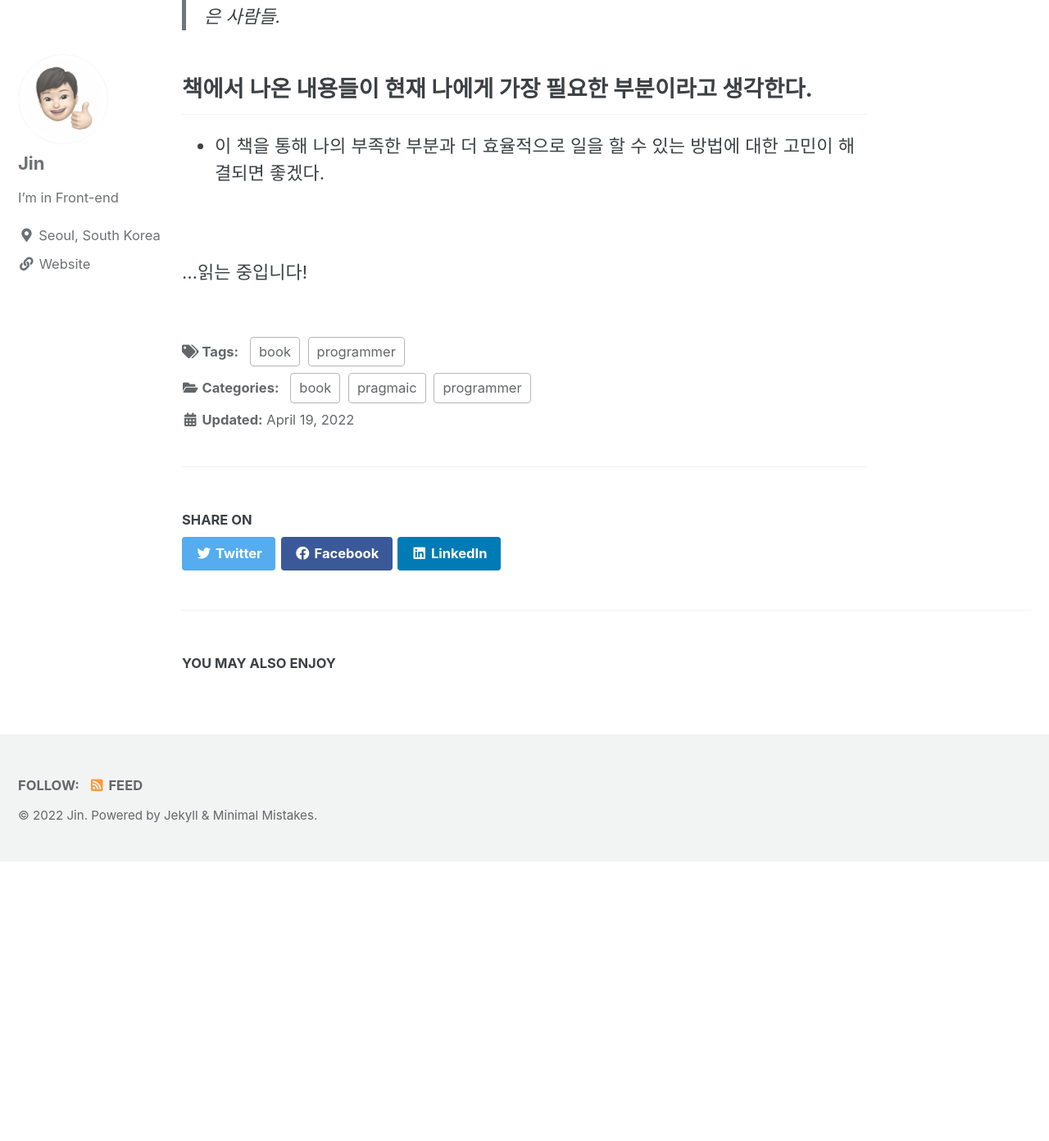
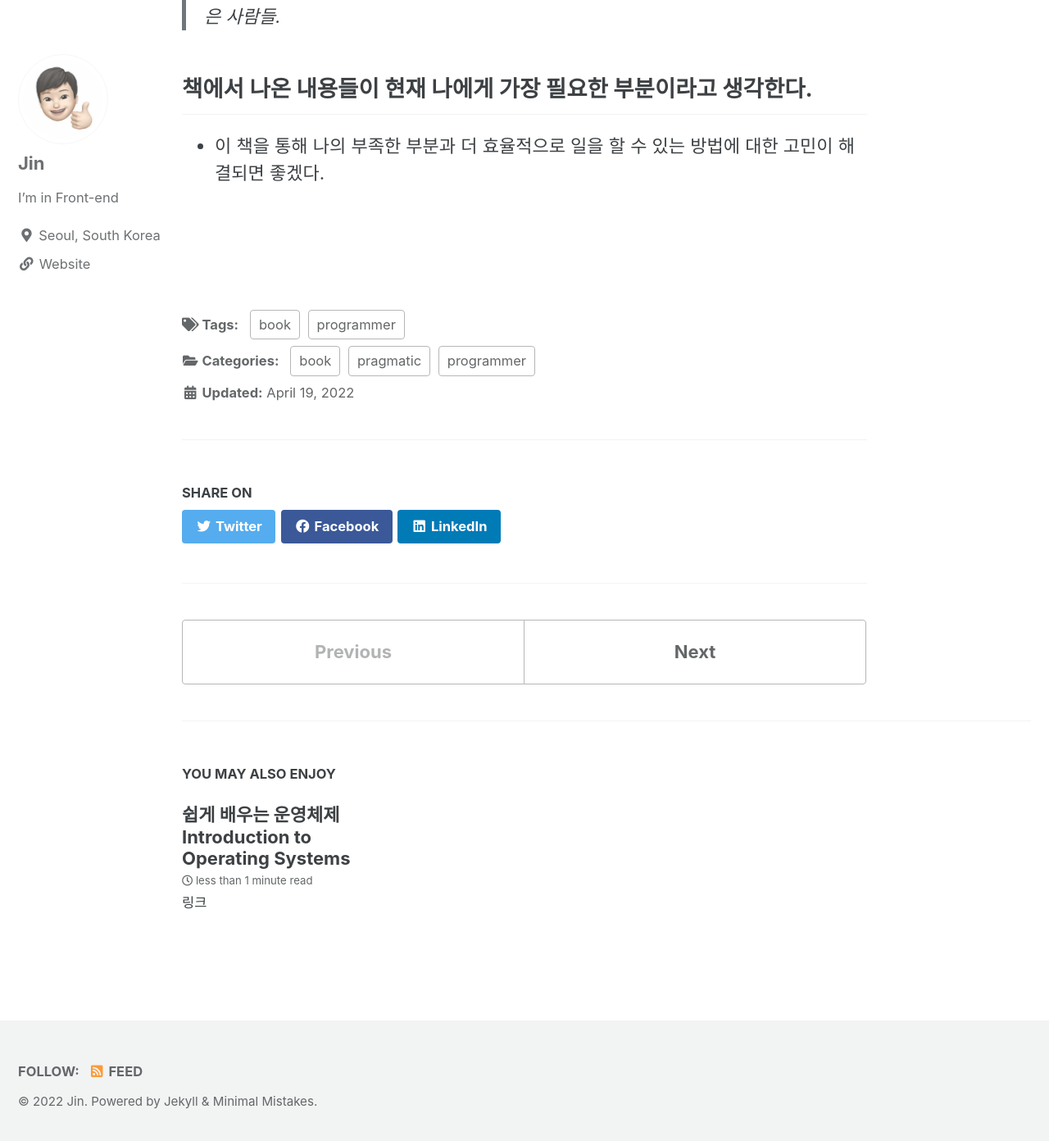
Before and after one commit to jinhwansuh/jinhwansuh.github.io, a Jekyll site: the page built from _posts/2022-04-19-the-pragmatic-programmer.md, in a window 1280 px wide and 1400 px high, scrolled down 475 px. Shown: the top 1392 px of the window at 82% size. Built offline with Jekyll 4.4.1, drawn with Linux system fonts in a browser that asks for light colours; cached includes are drawn as plain includes; before the commit the page ends 1526 px from its top, so only the background shows below that.

Commit message:
운영체제

```diff
--- a/_posts/2022-04-19-the-pragmatic-programmer.md
+++ b/_posts/2022-04-19-the-pragmatic-programmer.md
@@ -2,7 +2,7 @@
 title: "실용주의 프로그래머 The Pragmatic Programmer"
 categories:
   - book
-  - pragmaic
+  - pragmatic
   - programmer
 tags:
   - book
@@ -22,4 +22,3 @@ tags:
 
 <br>
 <br>
-...읽는 중입니다!
--- /dev/null
+++ b/_posts/2022-05-25-Introduction-to-Operating-Systems.md
@@ -0,0 +1,23 @@
+---
+title: "쉽게 배우는 운영체제 Introduction to Operating Systems"
+categories:
+  - book
+  - operating
+  - systems
+tags:
+  - book
+  - system
+  - programmer
+---
+
+![operating-systems](https://user-images.githubusercontent.com/61727311/170200093-7b272fbf-190c-4b5b-b2ed-93dde4f78884.jpg)
+[링크](https://book.naver.com/bookdb/book_detail.nhn?bid=13760385)
+
+## 이 책은 누가 읽어야 하는가?
+- 운영체제를 공부하고 싶지만 관련 서적이 너무 어려워 이해하기 힘든 사람들
+- 운영체제라는 복잡한 시스템을 비유와 사례를 들어 쉽게 이해하고 싶은 사람들(요리에 많이 비유가 되어있다.)
+- 왜 운영체제가 등장했고, 어떠한 필요가 있는지 처음부터 알고 싶은 사람들
+
+
+<br>
+<br>
```
